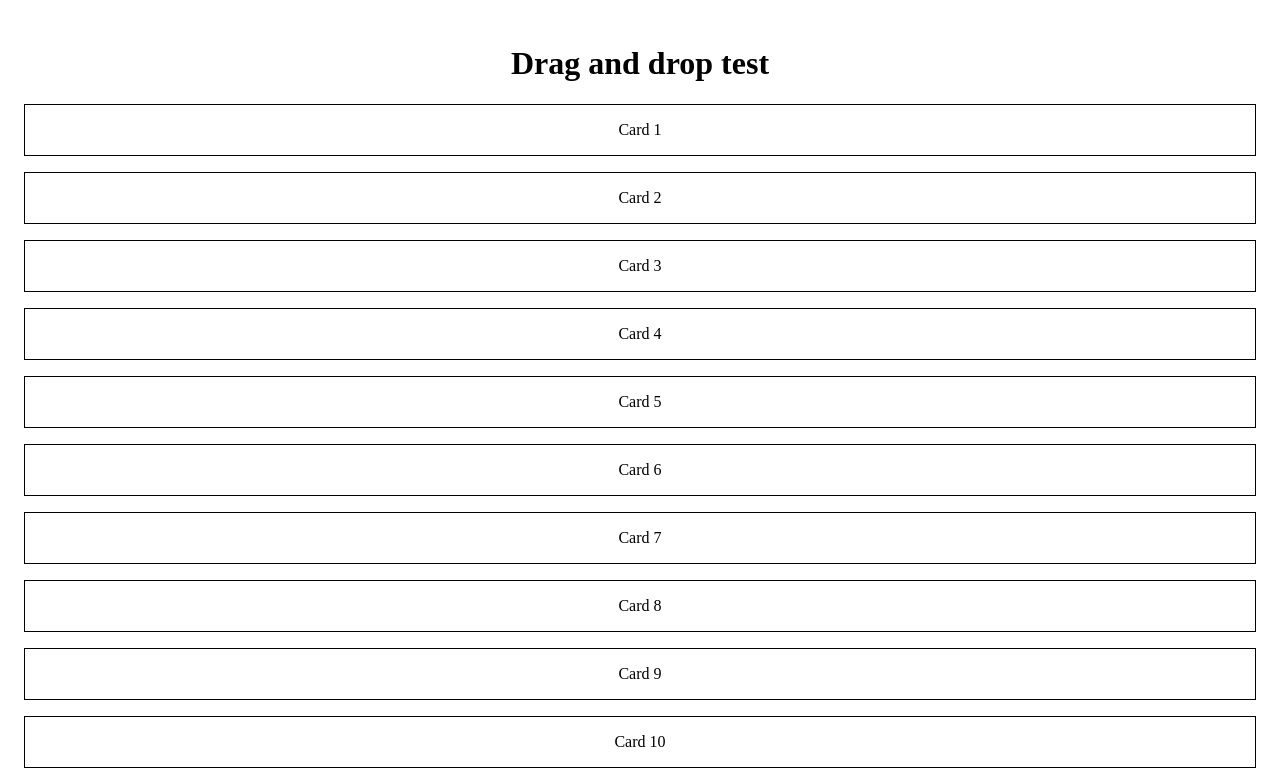
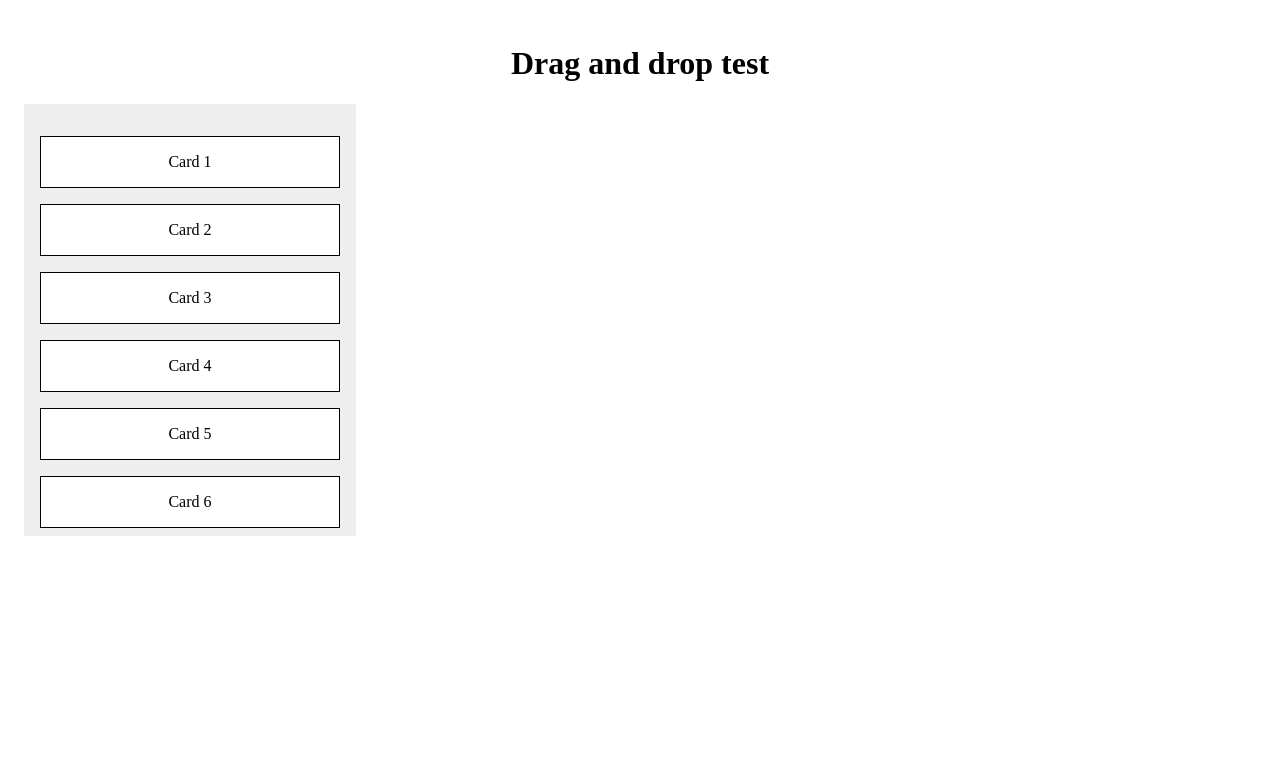
Before and after one commit to e0en/drag-and-drop, a Svelte app: page / in a window 1280 px wide. Shown: the top 783 px of the page. Built offline with nearby package versions, Linux system fonts and the light colour scheme.

Commit message:
Limit dimensions of DraggableList containers

```diff
--- a/src/App.svelte
+++ b/src/App.svelte
@@ -8,6 +8,13 @@ import DraggableList from "./DraggableList.svelte"
     padding: 1em;
     margin: 0 auto;
   }
+  .draggable-list {
+    width: 300px;
+    height: 400px;
+    background: #eee;
+    padding: 1em;
+    overflow: auto;
+  }
   @media (min-width: 640px) {
     main {
       max-width: none;
@@ -17,5 +24,7 @@ import DraggableList from "./DraggableList.svelte"
 
 <main>
   <h1>Drag and drop test</h1>
-  <DraggableList count=100 />
+  <div class="draggable-list">
+    <DraggableList count=100 />
+  </div>
 </main>
```
